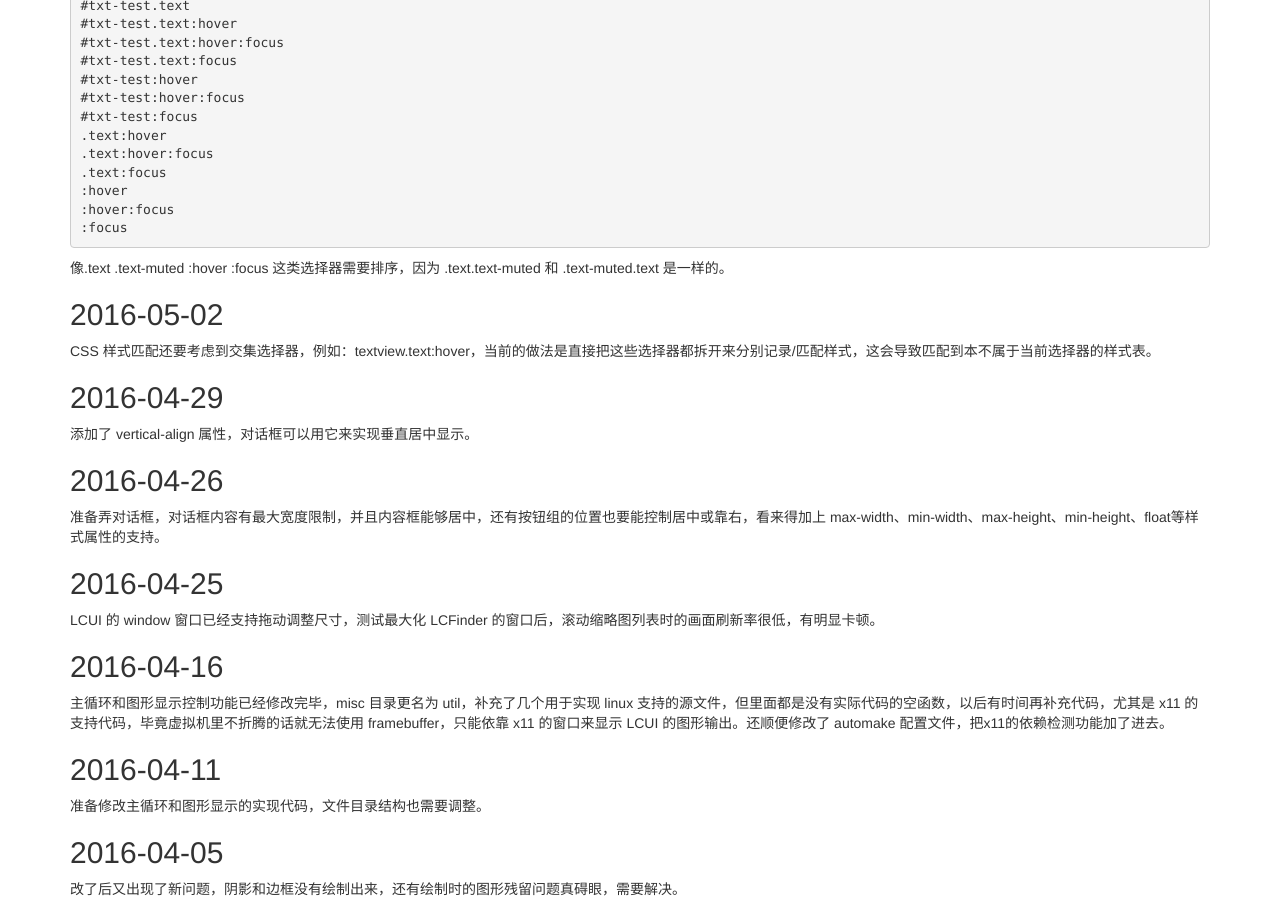
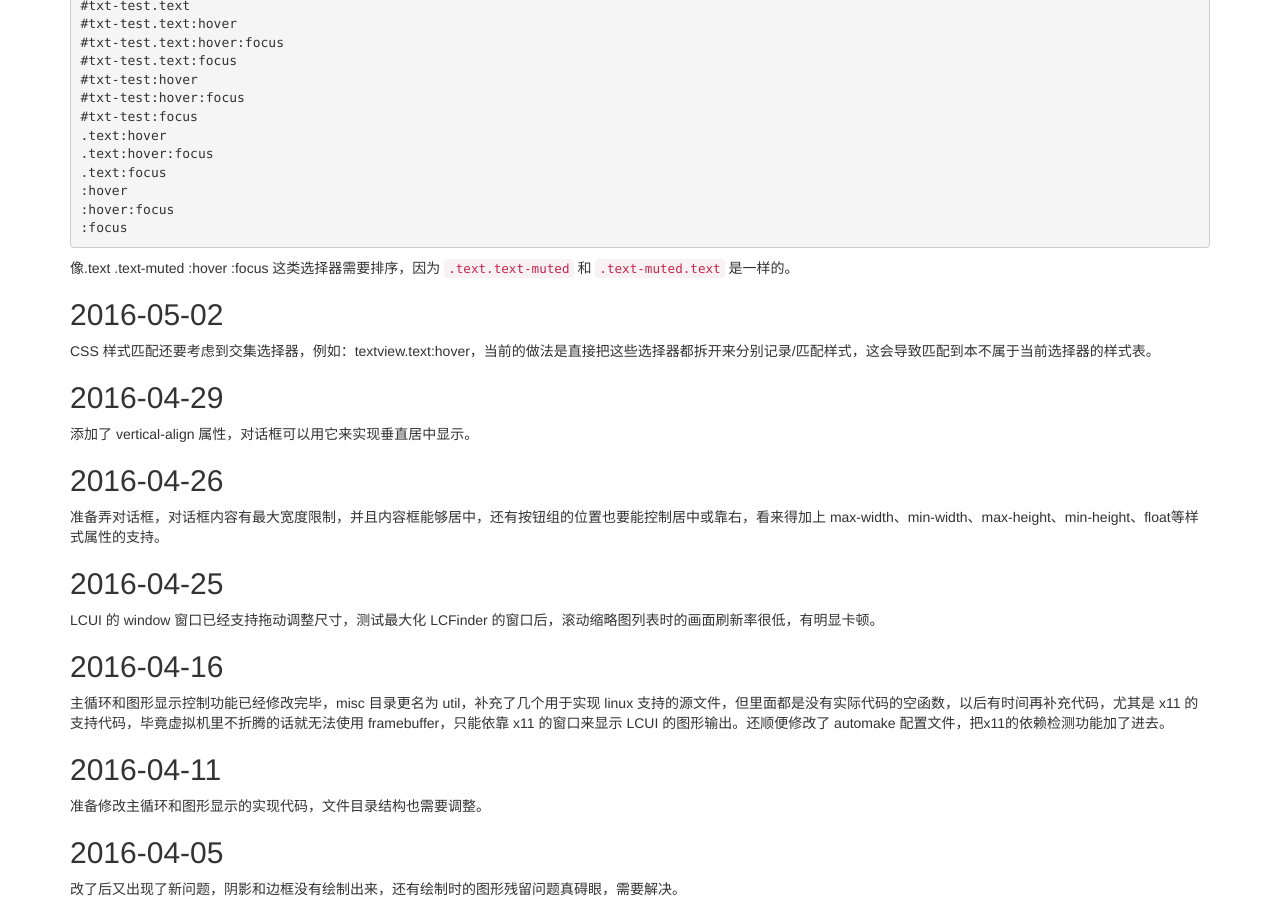
Before and after one commit to lc-soft/lc-soft.io, a Jekyll site: the page built from _posts/2013-11-25-LCUI-1.0.0.md, in a window 1280 px wide and 900 px high, scrolled down 1000 px. Built offline with Jekyll 4.4.1, drawn with Linux system fonts in a browser that asks for light colours; nearby versions of some CDN libraries; library files that are not in the unit come from our copies; Markdown is read by kramdown in place of the engine named in the settings.

Commit message:
更新日志

````diff
--- a/_posts/2013-11-25-LCUI-1.0.0.md
+++ b/_posts/2013-11-25-LCUI-1.0.0.md
@@ -4,6 +4,7 @@ ds_thread_key: devlog-lcui-1.0.0
 ---
 ## 2016-05-03
 假设有选择器 `textview#txt-test.text.text-muted:hover:focus`，那么应该拆分成以下选择器来匹配样式表：
+
 ```
 textview
 textview#txt-test
@@ -50,7 +51,7 @@ textview:focus
 :focus
 ```
 
-像.text .text-muted :hover :focus 这类选择器需要排序，因为 .text.text-muted 和 .text-muted.text 是一样的。
+像.text .text-muted :hover :focus 这类选择器需要排序，因为 `.text.text-muted` 和 `.text-muted.text` 是一样的。
 
 ## 2016-05-02
 CSS 样式匹配还要考虑到交集选择器，例如：textview.text:hover，当前的做法是直接把这些选择器都拆开来分别记录/匹配样式，这会导致匹配到本不属于当前选择器的样式表。
````
